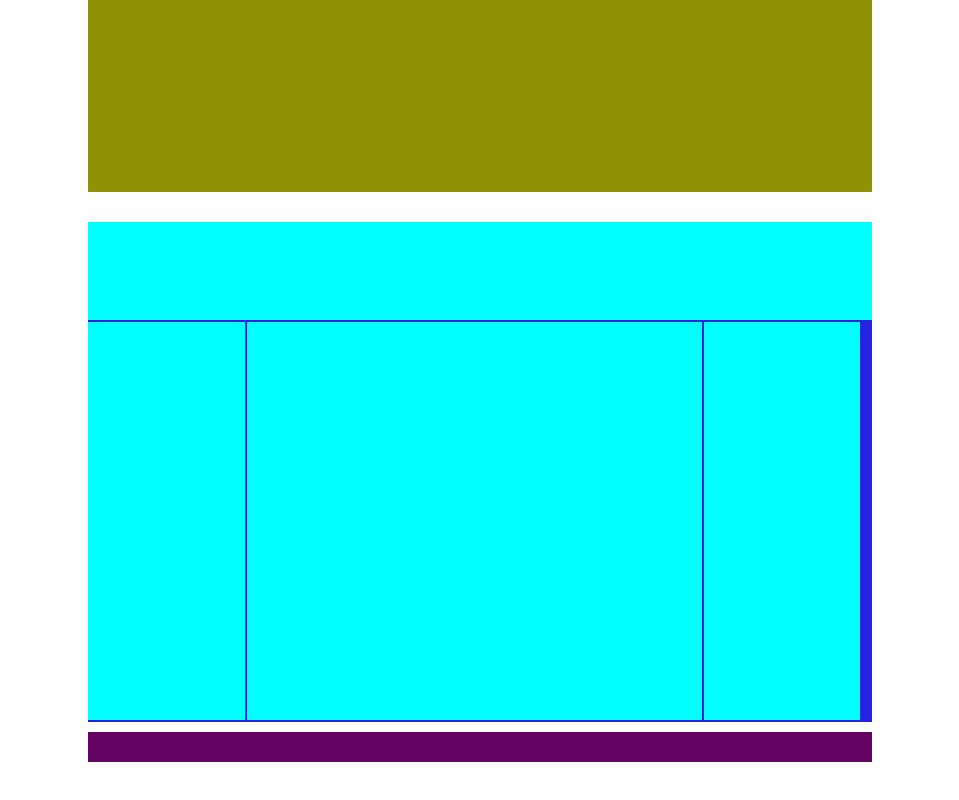
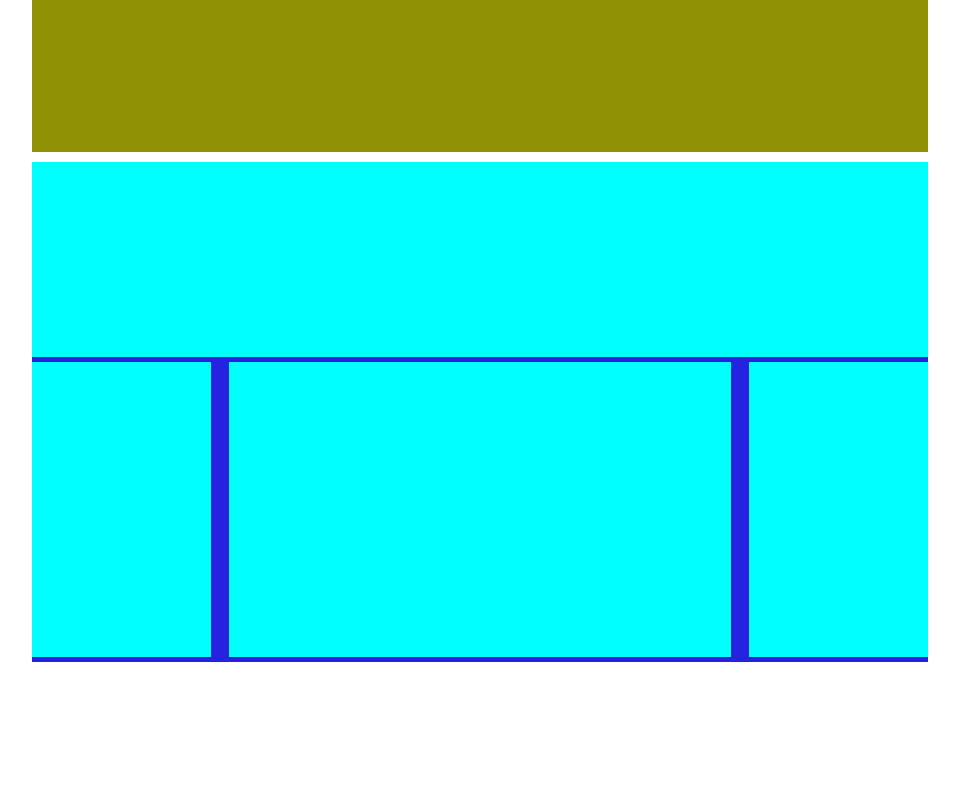
Before and after one commit to Santoni92/htmlcss-struttura-wp, a plain HTML site: page index.html in a window 1280 px wide. Shown: the part 418-1218 px from the top of the page, without its empty margins (160-1119 px from the left). After the commit the page ends 1090 px from the top, so only its background shows below. Drawn offline with Linux system fonts and the light colour scheme.

Commit message:
modifica

```diff
--- a/index.html
+++ b/index.html
@@ -8,28 +8,24 @@
     <link rel="stylesheet" href="style.css">
     <title>Wordpress Reboot</title>
 </head>
-<body>
+<body class="debug">
     <div class="container">
-        <header>
+        <header></header>
+        <main>
+            <section class="section-1"></section>
+            <section class="section-2">
+                <div class="section-2-top"></div>
 
-        </header>
+                <div class="section-2-bottom clearfix">
+                        <div class="left-col"></div>
 
-        <main>
-            <div id="section-1"></div>
+                        <div class="center-col"></div>
 
-            <div id="section-2">
-                <div id="section-2-top"></div>
-                <div id="section-2-bottom">
-                    <div id="left"></div>
-                    <div id="center"></div>
-                    <div id="right"></div>
+                        <div class="right-col"></div>
                 </div>
-            </div>
-
+            </section>
         </main>
-
         <footer></footer>
     </div>
-
 </body>
 </html>
--- a/style.css
+++ b/style.css
@@ -4,75 +4,89 @@
     box-sizing: border-box;
 }   /*resetto il CSS*/
 
-body{
-    padding:0px 150px 30px 150px;
-    /*margin:auto;*/
+.clearfix::after{    /*così da non far collassare il div che contiene le tre sotto sezioni*/
+    content: " ";
+    clear: both;
+    display:table;
 }
 
 .container{ /*controllare*/
-    width: 80%;
-    /*height: 700px;*/
+    width: 70%;
     margin: 10px auto;
 }
 
 header{
-    height: 70px;
+    height: 50px;
     background-color: violet;
+    margin-bottom: 10px;
 }
 
-#section-1{
-    height:500px;
+.section-1{
     background-color: rgb(145, 145, 5);
-    margin-top:30px;
-    margin-bottom:30px;
+    margin-bottom: 10px;
 }
 
-#section-2{
+.debug .section-1{
     height: 500px;
+}
+
+.section-2{
     background-color: rgb(37, 34, 224);
     margin-bottom: 10px;
 }
 
-#section-2-top{
-    height:98px;
-    background-color: cyan;
-    margin-bottom:2px;
+.debug .section-2{
+    height: 500px;
 }
 
-#section-2-bottom::after{ /*così da non far collassare il div che contiene le tre sotto sezioni*/
-    height: 400px;
-    content:" ";
-    display:table;
-    clear:both;
+.section-2-top{
+    background-color: cyan;
+    margin-bottom: 5px;
 }
 
-#left{
+.debug .section-2-top{
+    height: 195px;
+}
+
+.left-col{
     width: 20%;
-    height:398px;
     background-color: cyan;
     float:left;
+    margin-bottom: 5px;
+}
+
+.debug .left-col{
+    height: 295px;
+}
+
+.center-col{
+width:56%;
+background-color: cyan;
+float:left;
+margin-left:2%;
+margin-right:2%;
+margin-bottom: 5px;
+}
+.debug .center-col{
+    height: 295px;
+}
+
+.right-col{
+    width: 20%;
+    background-color: cyan;
+    float:left;
+    margin-bottom: 5px;
+}
+
+.debug .right-col{
+    height: 295px;
+}
+
+footer{
+    background-color: rgb(98, 3, 98);
     margin-bottom: 2px;
 }
 
-#center{
-width:58%;
-height: 398px;
-background-color: cyan;
-float:left;
-margin-left:2px;
-margin-right:2px;
-margin-bottom:2px;
+.debug .footer{
+    height: 20px;
 }
-
-#right{
-    width: 20%;
-    height: 398px;
-    background-color: cyan;
-    float:left;
-    margin-bottom:2px;
-}
-
-footer{
-    height: 30px;
-    background-color: rgb(98, 3, 98);
-}
```
